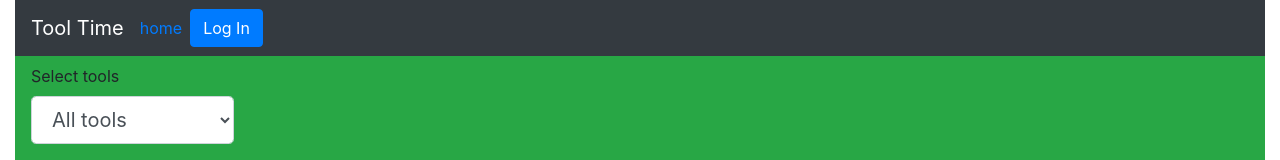
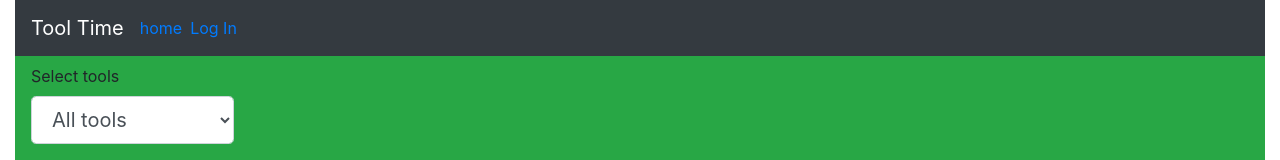
Before and after one commit to Tool-Time/Tool-Time-Front-End, a React (Create React App) app: page / in a window 1280 px wide. Shown: the top 160 px of the page. Built offline with nearby package versions, Linux system fonts and the light colour scheme; no server answers.

Commit message:
Change buttons to links

```diff
--- a/src/modules/LoginButton.js
+++ b/src/modules/LoginButton.js
@@ -1,14 +1,14 @@
 import React from 'react';
-import Button from 'react-bootstrap/Button';
+import {Link} from 'react-router-dom';
 import { useAuth0 } from '@auth0/auth0-react';
 
 function Login() {
     const { loginWithPopup } = useAuth0();
     return (
-      <Button
+      <Link
       onClick={() => loginWithPopup()}
       className='float-left'
-      >Log In</Button>
+      >Log In</Link>
     )
 }
 
--- a/src/modules/LogoutButton.js
+++ b/src/modules/LogoutButton.js
@@ -1,13 +1,13 @@
 import React from 'react';
 import { useAuth0 } from '@auth0/auth0-react';
-import Button from 'react-bootstrap/Button';
+import {Link} from 'react-router-dom';
 
 function LogoutButton() {
   const {logout} = useAuth0();
   return(
-    <Button onClick={() => {
+    <Link onClick={() => {
       logout({ returnTo: window.location.origin });
-    }}>Log out</Button>
+    }}>Log out</Link>
   )
 }
 
```
